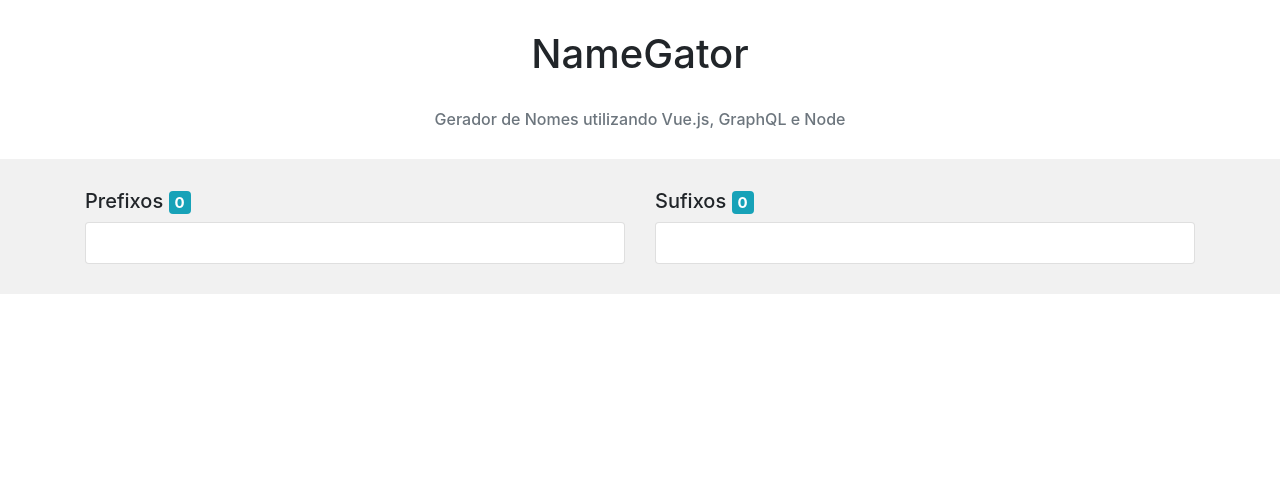
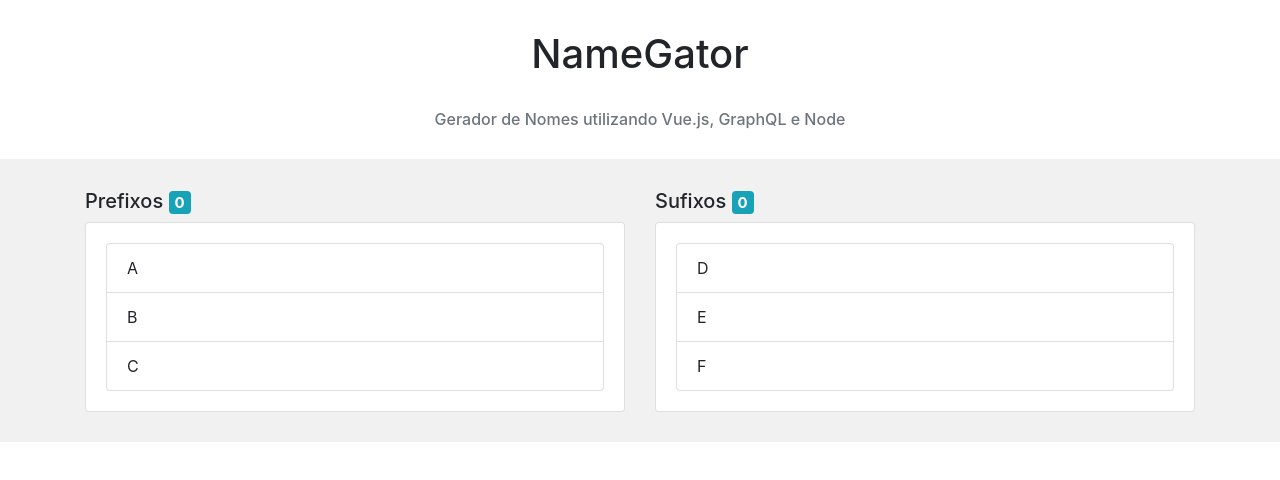
Before and after one commit to carloshquadrado/fullstack_vue_graphql_node, a Vue app in the folder 01-InicioVue/: page / in a window 1280 px wide. Shown: the top 480 px of the page. Built offline with nearby package versions, Linux system fonts and the light colour scheme; the HTML template or start-up script is replaced by a standard one.

Commit message:
ul list-group li list-group-item

```diff
--- a/01-InicioVue/src/App.vue
+++ b/01-InicioVue/src/App.vue
@@ -12,6 +12,17 @@
               <h5>Prefixos <span class="badge badge-info">0</span></h5>
               <div class="card">
                 <div class="card-body">
+                  <ul class="list-group">
+                      <li class="list-group-item">
+                        A
+                      </li>
+                      <li class="list-group-item">
+                        B
+                      </li>
+                      <li class="list-group-item">
+                        C
+                      </li>
+                  </ul>
                 </div>
               </div>
             </div>
@@ -19,6 +30,17 @@
               <h5>Sufixos <span class="badge badge-info">0</span></h5>
               <div class="card">
                 <div class="card-body">
+                 <ul class="list-group">
+                      <li class="list-group-item">
+                        D
+                      </li>
+                      <li class="list-group-item">
+                        E
+                      </li>
+                      <li class="list-group-item">
+                        F
+                      </li>
+                  </ul>
                 </div>
               </div>
             </div>
```
